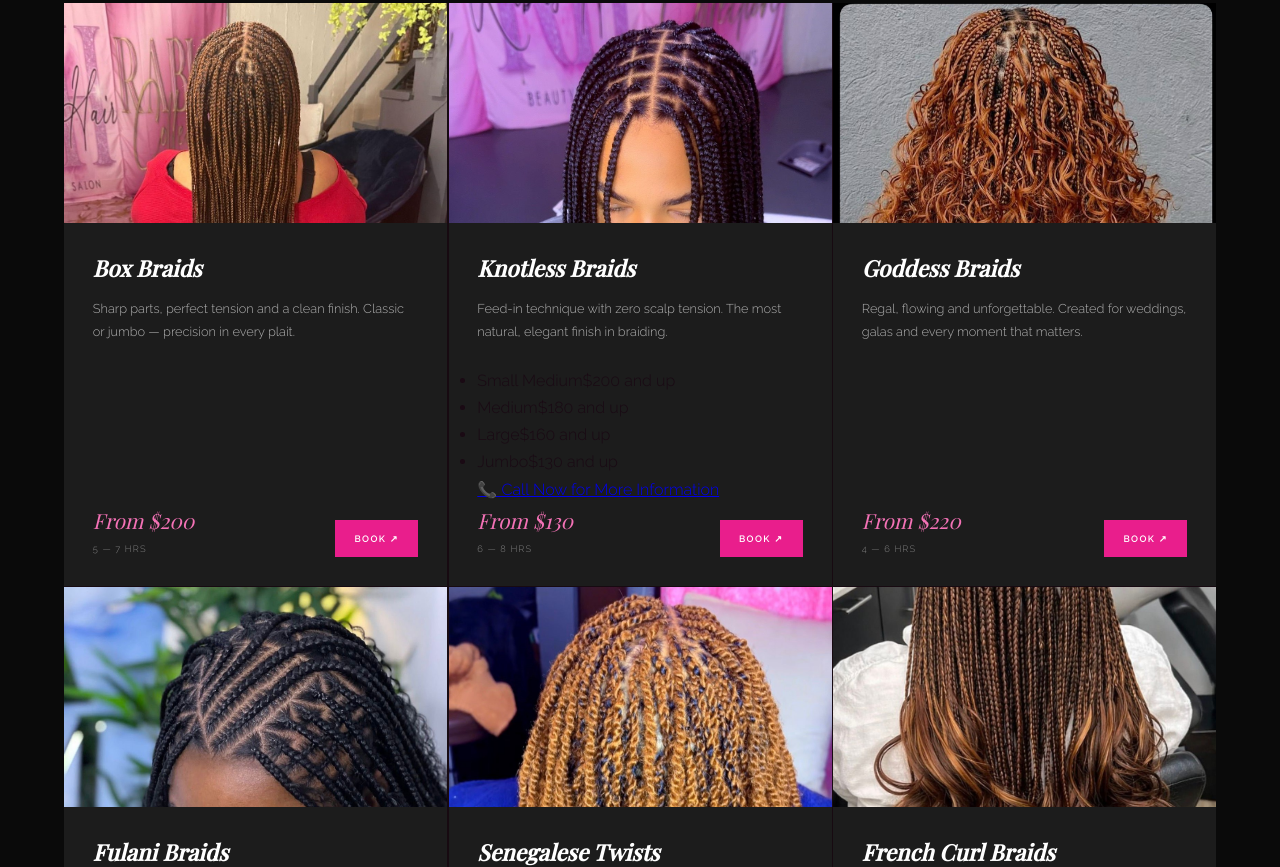
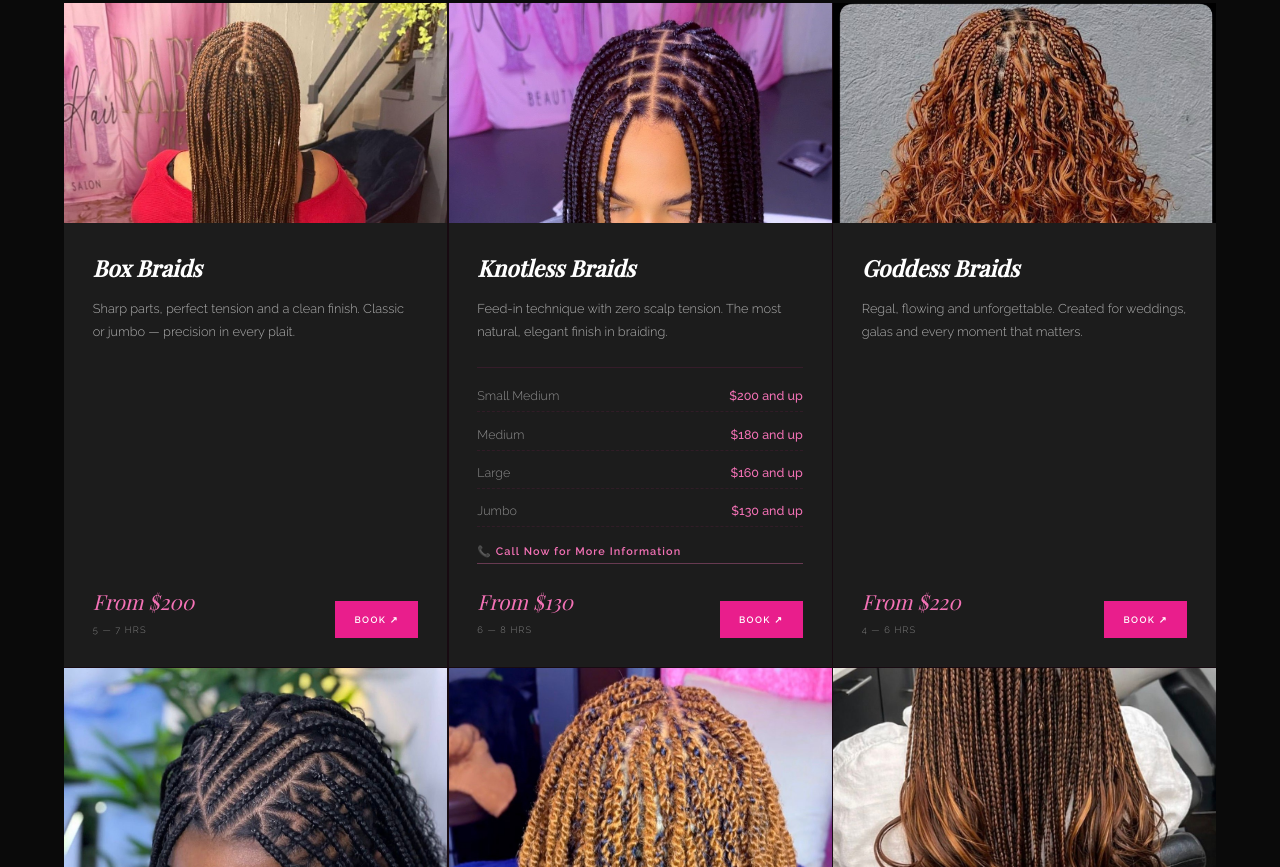
Before and after one commit to brightvictor-lab/rabus-hair-braids, a plain HTML site: page index.html in a window 1280 px wide. Shown: the part 2547-3414 px from the top of the page. Drawn offline with nearby package versions, Linux system fonts and the light colour scheme; a web font is replaced by a local one.

Commit message:
Update styles.css

```diff
--- a/styles.css
+++ b/styles.css
@@ -194,6 +194,14 @@ nav#nav.scrolled { background: rgba(10,10,10,0.97); backdrop-filter: blur(20px);
 .svc-time  { font-family: var(--fr); font-size: 0.58rem; letter-spacing: 0.12em; text-transform: uppercase; color: rgba(255,255,255,0.45); margin-top: 0.2rem; }
 .svc-btn   { font-family: var(--fr); font-size: 0.58rem; font-weight: 600; letter-spacing: 0.15em; text-transform: uppercase; color: var(--white); background: var(--pink); border: none; padding: 0.65rem 1.2rem; text-decoration: none; transition: background 0.3s; cursor: pointer; flex-shrink: 0; }
 .svc-btn:hover { background: var(--pink-dark); }
+
+/* Knotless size breakdown */
+.svc-sizes { list-style: none; margin: 0 0 1rem; border-top: 1px solid rgba(233,30,140,0.12); padding-top: 0.8rem; display: flex; flex-direction: column; gap: 0.4rem; }
+.svc-sizes li { display: flex; justify-content: space-between; font-family: var(--fr); font-size: 0.78rem; color: rgba(255,255,255,0.7); padding: 0.3rem 0; border-bottom: 1px dashed rgba(233,30,140,0.1); }
+.svc-sizes li span:first-child { color: rgba(255,255,255,0.5); }
+.svc-sizes li span:last-child { color: var(--pink-light); font-weight: 500; }
+.svc-call { display: inline-block; margin-bottom: 1.2rem; font-family: var(--fr); font-size: 0.68rem; font-weight: 600; letter-spacing: 0.1em; color: var(--pink-light); text-decoration: none; border-bottom: 1px solid rgba(244,114,182,0.35); padding-bottom: 2px; transition: color 0.3s, border-color 0.3s; }
+.svc-call:hover { color: var(--white); border-color: var(--white); }
 
 /* ===== GALLERY PREVIEW ===== */
 #gallery-preview { background: var(--off); }
```
